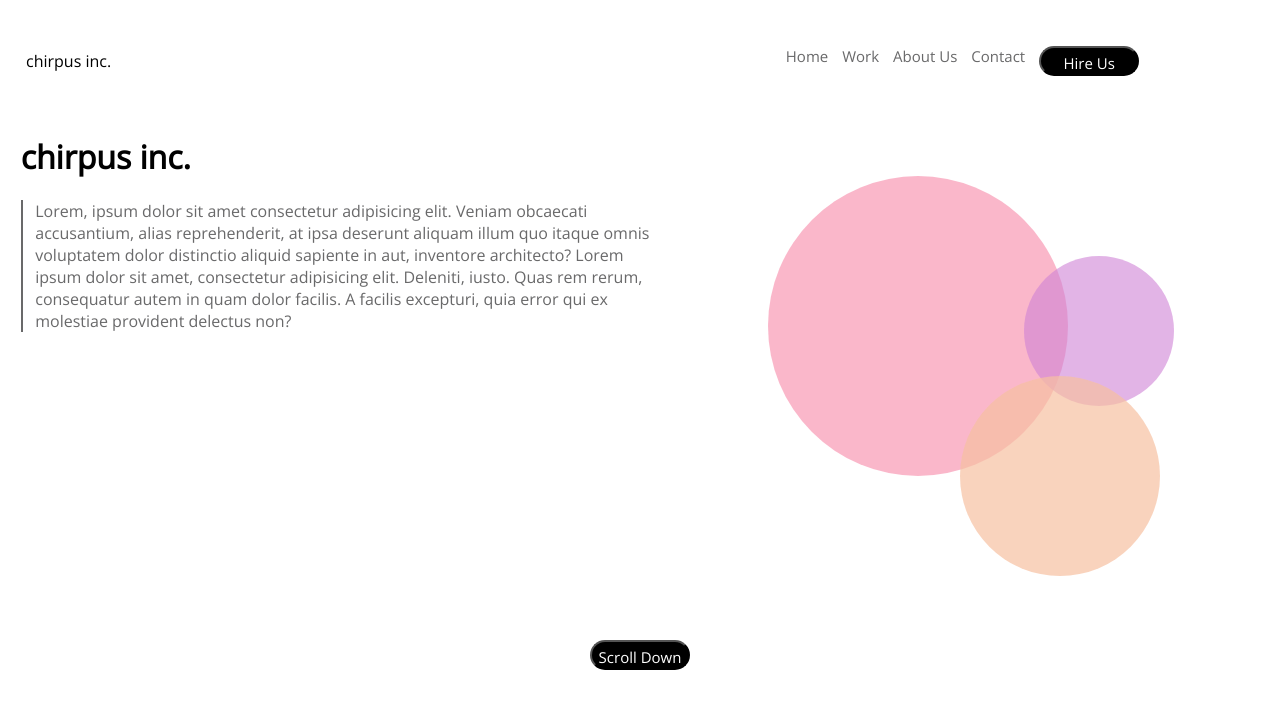
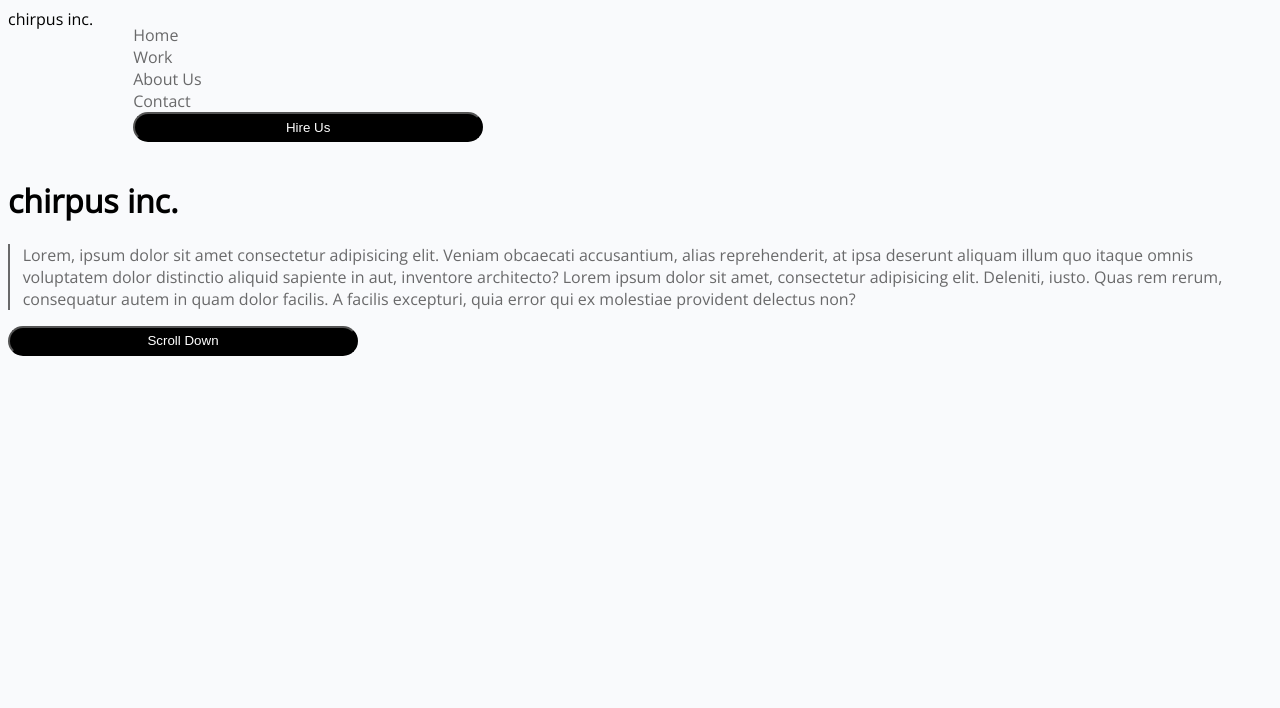
Before and after one commit to amandaduque/lab1, a plain HTML site: page index.html in a window 1280 px wide. Drawn offline with nearby package versions, Linux system fonts and the light colour scheme; a script that the page names is missing.

Commit message:
lab 2 first commit

```diff
--- a/index.html
+++ b/index.html
@@ -3,10 +3,10 @@
 <head>
     <meta charset="utf-8" />
     <meta http-equiv="X-UA-Compatible" content="IE=edge">
+    <link href="https://fonts.googleapis.com/css?family=Open+Sans" rel="stylesheet">
     <title>Chirpus</title>
     <meta name="viewport" content="width=device-width, initial-scale=1">
-    <link href="https://fonts.googleapis.com/css?family=Open+Sans" rel="stylesheet">
-    <link rel="stylesheet" type="text/css" media="screen" href="main.css" />
+    <link rel="stylesheet" type="text/css" media="screen" href="main2.css" />
     <script src="main.js"></script>
 </head>
 <body>
--- a/main.css
+++ b/main.css
@@ -20,9 +20,9 @@ section {
 
 ul {
     font-family: 'Open Sans', sans-serif;
-width: 40%;
-display: flex;
-align-content: flex-end;
+    width: 40%;
+    display: flex;
+    align-content: flex-end;
 }
 
 ul li {
--- /dev/null
+++ b/main2.css
@@ -0,0 +1,31 @@
+body {
+    background-color: #f9fafc;
+    font-family: 'open sans', sans-serif;
+}
+
+nav {
+    display: flex;
+}
+
+ul {
+    list-style-type: none;
+    color: #69696a;
+}
+
+ul li {
+
+}
+
+button {
+    background-color: #000;
+    color: white;
+    width: 350px;
+    height: 30px;
+    border-radius: 15px;
+}
+
+.text {
+    color: #69696a;
+    border-left: 2px solid #69696a;
+    padding: 0% 0% 0% 1%;
+}
```
